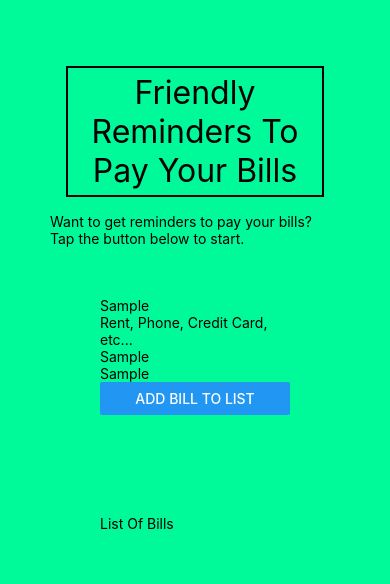
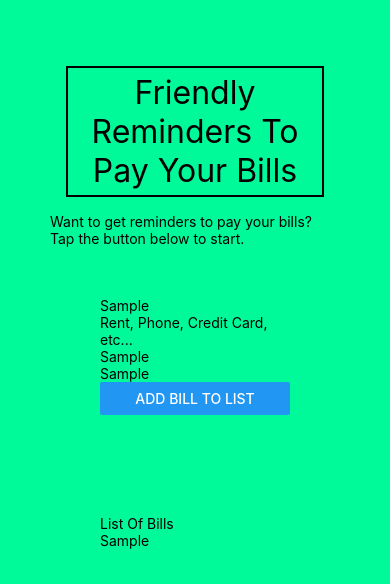
Before and after one commit to KevinCosma/Remember_Your_Bills, a React Native app: screen / in a window 390 px wide. Both pictures are taken after typing "Sample", "Sample", "Sample" into the empty fields and a click on the button "ADD BILL TO LIST". Shown: the top 584 px of the page. Built offline with nearby package versions, Linux system fonts and the light colour scheme.

Commit message:
Changed my useState conts and added a map function to create a list

```diff
--- a/App.js
+++ b/App.js
@@ -2,15 +2,18 @@ import { StyleSheet, Text, View, Button, TextInput } from 'react-native';
 import {useState} from 'react';
 
 export default function App() {
-  const [] = useState('');
-  const [] = useState([]);
+  const [enteredBillInfo, setEnteredBillInfo] = useState('');
+  const [userBills, setUserBills] = useState([]);
 
   function billInputHandler(enteredText) {
-    console.log(enteredText)
+    setEnteredBillInfo(enteredText);
   }
 
   function addBillToList() {
-
+    setUserBills(currentBills => [
+      ...currentBills,
+      enteredBillInfo,
+    ]);
    }
 
   return (
@@ -40,7 +43,9 @@ export default function App() {
 
       <View style={styles.listOfBills}>
         <Text>List Of Bills</Text>
+        {userBills.map((bill) => <Text key={bill}>{bill}</Text>)}
       </View>
+
     </View>
   );
 }
```
